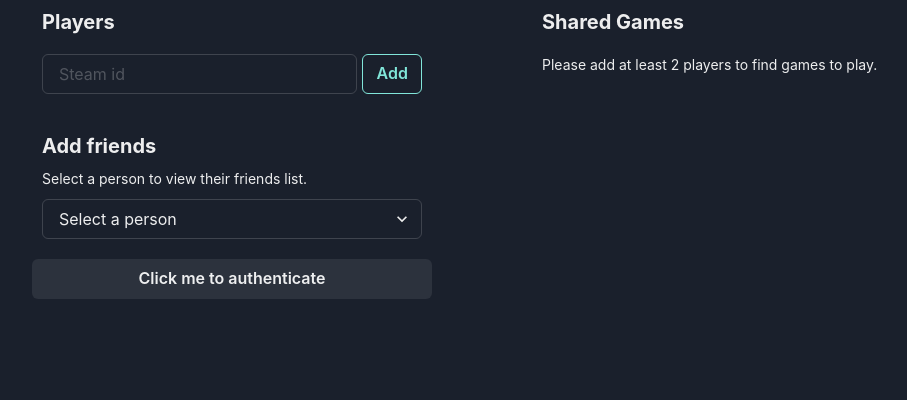
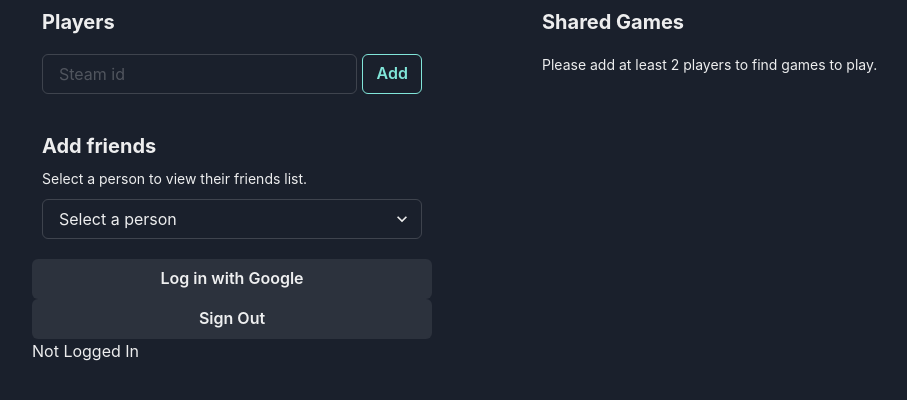
Before and after one commit to ughffs/whatcanweplay, a React (Create React App) app: page / in a window 1280 px wide. Shown: the top 400 px of the page, without its empty margins (158-1065 px from the left). Built offline with nearby package versions, Linux system fonts and the light colour scheme.

Commit message:
Added basic client auth. Needs more work.

```diff
--- a/src/App.tsx
+++ b/src/App.tsx
@@ -1,12 +1,12 @@
 import { useEffect, useState } from 'react';
 import './App.css';
-import { Box, Button, Flex } from '@chakra-ui/react';
+import { Box, Button, Flex, Text } from '@chakra-ui/react';
 import PersonDisplay from './Components/PersonDisplay';
 import { Game, GetSharedGamesRequest, Person } from './Types/app.type';
 import GamesDisplay from './Components/GamesDisplay';
 import FriendsDisplay from './Components/FriendsDisplay';
 import steamService from './services/steamService';
-import { GoogleAuthProvider, signInWithPopup } from 'firebase/auth';
+import { GoogleAuthProvider, signInWithPopup, signOut, User } from 'firebase/auth';
 import { getAuth } from 'firebase/auth';
 
 function App() {
@@ -15,6 +15,8 @@ function App() {
   const [isFindingGames, setIsFindingGames] = useState<boolean>(false);
   const [searchError, setSearchError] = useState<string>('');
   const [sharedGames, setSharedGames] = useState<Game[]>([]);
+  const [authorisedUser, setAuthorisedUser] = useState<User | undefined>(undefined);
+  const [isAuthorised, setIsAuthorised] = useState<boolean | string | null>(false || sessionStorage.getItem("accessToken"));
 
   useEffect(() => {
     const updateSharedGames = async () => {
@@ -43,7 +45,7 @@ function App() {
   const auth = getAuth();
 
   // Auth (this definitely needs to be pulled out)
-  function signInWithGoogle() {
+  const signInWithGoogle = () => {
     signInWithPopup(auth, provider)
       .then((result) => {
         // This gives you a Google Access Token.
@@ -53,7 +55,13 @@ function App() {
 
         // The signed in user info
         const user = result.user;
-        console.log(user);
+        if (user) {
+          user.getIdToken().then((token) => {
+            sessionStorage.setItem('accessToken', token);
+          });
+          setIsAuthorised(true);
+          setAuthorisedUser(user);
+        }
       })
       .catch((error) => {
         // Handle errors here
@@ -63,6 +71,18 @@ function App() {
         // The email of the users account used
         const email = error.customData.Email;
       })
+  };
+
+  const signUserOut = () => {
+    signOut(auth).then(() => {
+      // Clear session storage
+      sessionStorage.clear();
+      setAuthorisedUser(undefined);
+      setIsAuthorised(false);
+      alert('Logged out successfully');
+    }).catch((error) => {
+      alert(error);
+    });
   };
 
   // Potentially pull some of these out into hooks
@@ -145,7 +165,12 @@ function App() {
               onSelectFriend={ addFriendToPlayerList }
               people={ people }
             />
-            <Button onClick={signInWithGoogle}>Click me to authenticate</Button>
+            <Button onClick={signInWithGoogle}>Log in with Google</Button>
+            <Button onClick={signUserOut}>Sign Out</Button>
+            {
+              isAuthorised ? <Text>Logged In</Text> : <Text>Not Logged In</Text>
+
+            }
           </Flex>
         </Flex>
         <Flex justifyContent='left'>
```
